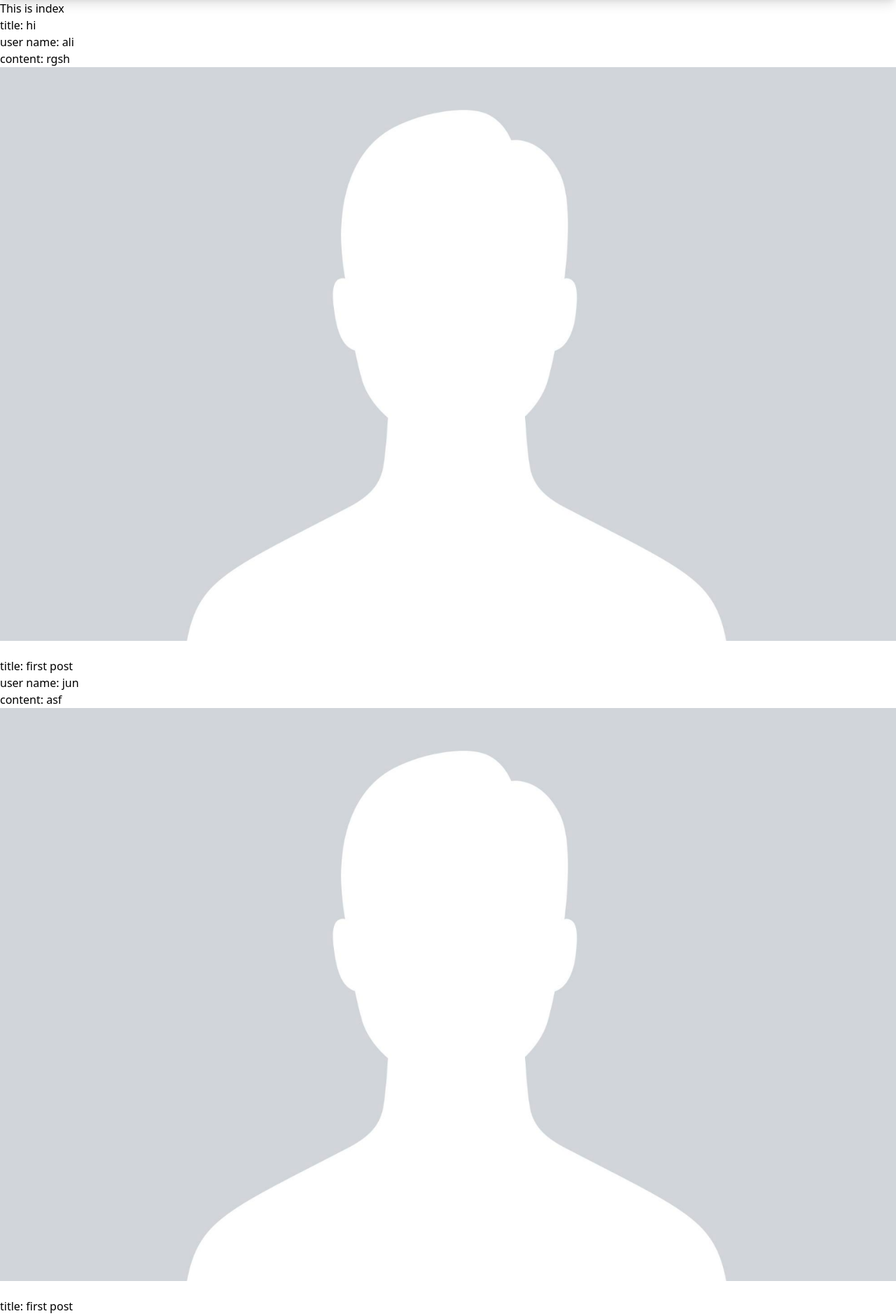
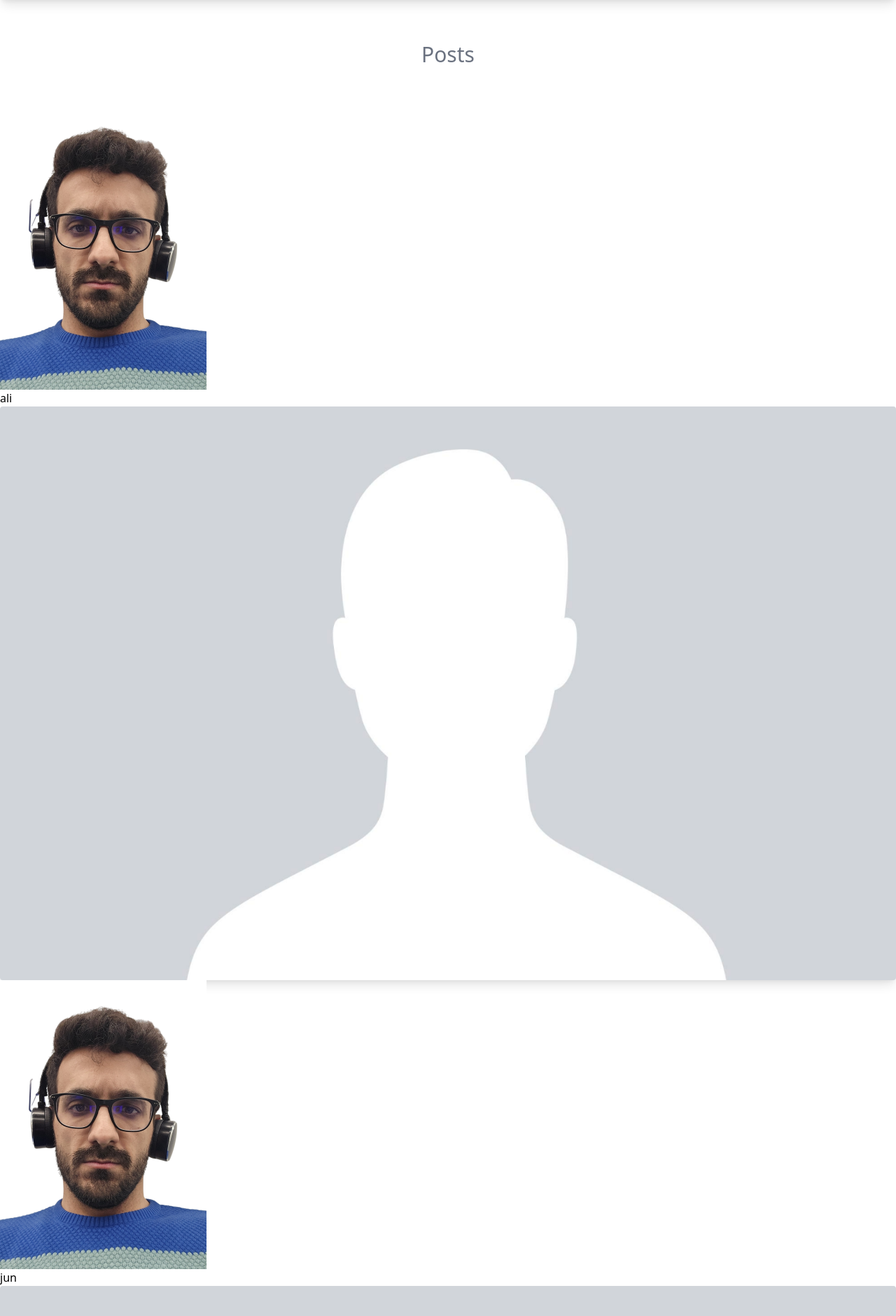
Before and after one commit to ali-nobariasl/SocialMedia, a Django app: template socialproject/users/templates/users/index.html in a window 1280 px wide. Shown: the part 32-1913 px from the top of the page at 70% size. Run offline with Django 5.2, Linux system fonts and the light colour scheme; the template is opened without the code that fills it: values that come from a table or form of the project are taken from there, others are empty; data comes from the database, SQL or seed files in the repository; both versions use the stored data as it was after the commit; style sheets or scripts are compiled from the project's sources.

Commit message:
styling index

```diff
--- a/socialproject/users/templates/users/index.html
+++ b/socialproject/users/templates/users/index.html
@@ -1,17 +1,40 @@
 {% extends 'users/base.html' %}
 
+{% block content %}
+    <div class="flex mt-5 p-10  justify-center">
+        <h2 class="text-3xl font-normal mb-2 text-gray-500"> Posts </h2>
+    </div>
+    <div class="grid grid-cols-1">
+        {% for post in post_model %}
+        <!-- cart  -->
+            <a href="" >
+                <div class="user-container">
+                    <img class="" src="{{ profile.photo.url}}" >
+                    <div>{{ post.user }}</div>
+                </div>
+                <div class="rounded overflow-hidden w-[470px] h-[470px] bg-white shadow-lg">
+                    <img src="{{post.image.url}}" >
+                </div>
+            </a>
+        {% endfor %}
+    </div>
 
-{% block content %}
 
-    <h3> This is index</h3>
-    {% for post in post_model %}
-        <div >
-            title: {{post.title}}  <br>
-            user name: {{post.user}} <br>
-            content: {{ post.content}} <br>
-            <img src="{{post.image.url}}" >
-            <br>
-        </div>
-    {% endfor %}
+
+
+
 
 {% endblock %}
+
+
+
+
+
+
+
+
+
+
+title: {{post.title}}  <br>
+user name: {{post.user}} <br>
+content: {{ post.content}} <br>
```
Also changed, not shown: socialproject/users/views.py (+5 -2 lines), readme.txt, socialproject/db.sqlite3, socialproject/media/users/2024/04/03/bv.jpg (added).
